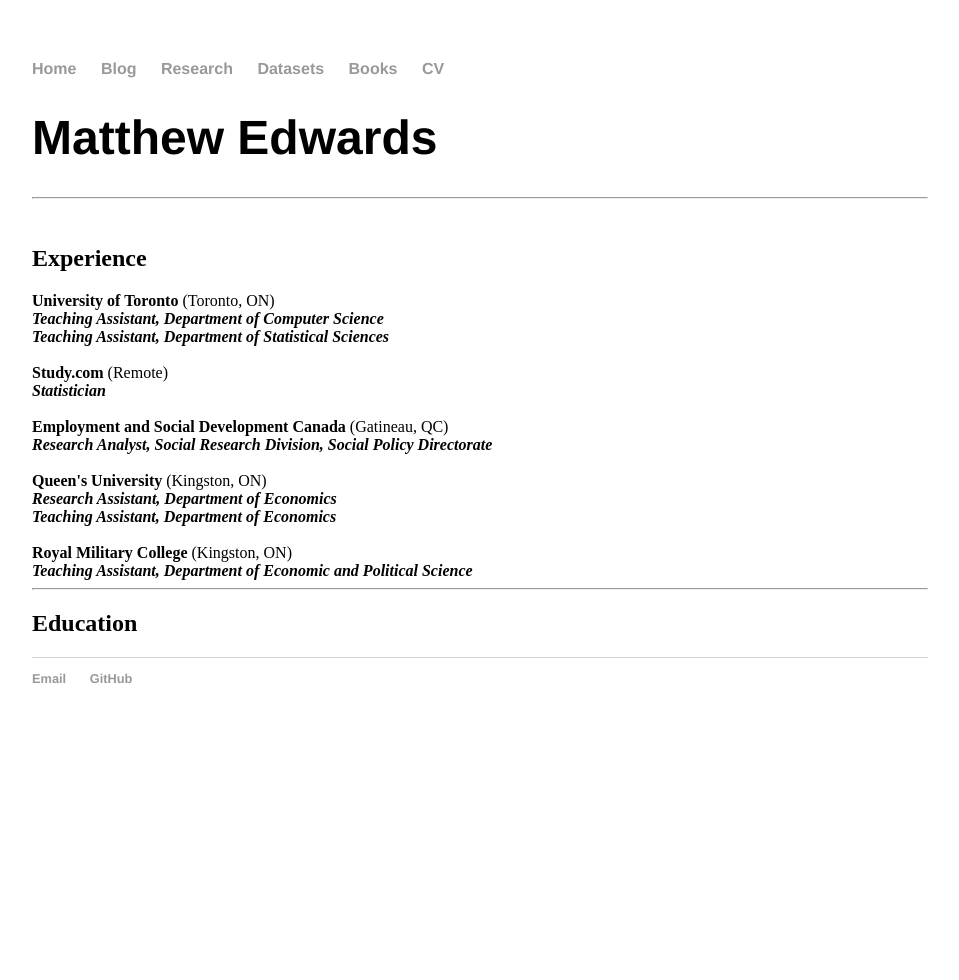
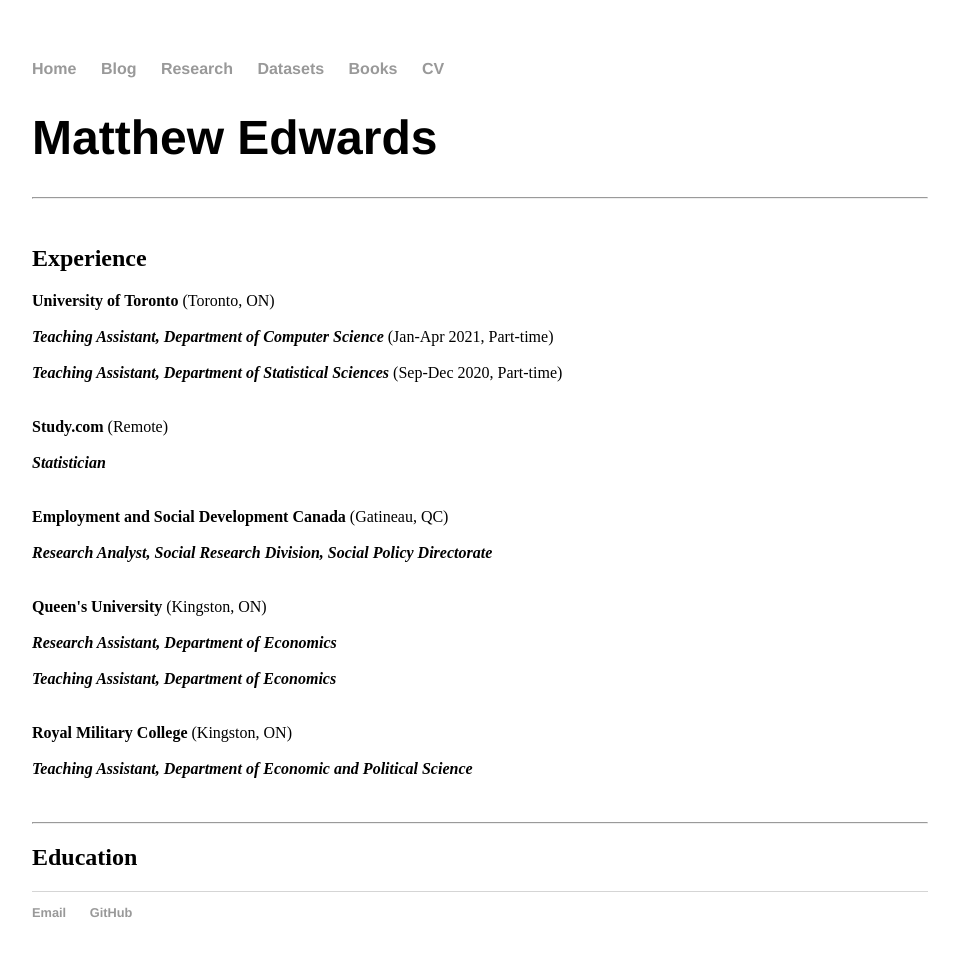
Before and after one commit to 12mre1/12mre1.github.io, a Jekyll site: the page built from cv/index.html, in a window 1280 px wide. Shown: the whole page, without its empty margins (160-1119 px from the left). Built offline with Jekyll 4.4.1, drawn with Linux system fonts in a browser that asks for light colours; before the commit the page ends 900 px from its top, so only the background shows below that.

Commit message:
Update index.html

```diff
--- a/cv/index.html
+++ b/cv/index.html
@@ -7,32 +7,39 @@
 <hr> </br>
 <h2><b>Experience</b></h2>
 
-<b>University of Toronto</b> (Toronto, ON) </br>
-<b><i>Teaching Assistant, Department of Computer Science</i></b> </br>
+<b>University of Toronto</b> (Toronto, ON) </br> </br>
 
-<b><i>Teaching Assistant, Department of Statistical Sciences</i></b> </br>
+<b><i>Teaching Assistant, Department of Computer Science </i></b> (Jan-Apr 2021, Part-time) </br> </br>
+
+<b><i>Teaching Assistant, Department of Statistical Sciences</i></b> (Sep-Dec 2020, Part-time)</br> </br>
 
 </br>
 
-<b>Study.com</b> (Remote)</br>
-<b><i>Statistician</i></b> </br>
+<b>Study.com</b> (Remote)</br> </br>
+
+<b><i>Statistician</i></b> </br> </br>
 
 </br>
 
-<b>Employment and Social Development Canada</b> (Gatineau, QC)</br>
-<b><i>Research Analyst, Social Research Division, Social Policy Directorate</i></b> </br>
+<b>Employment and Social Development Canada</b> (Gatineau, QC)</br> </br>
+
+<b><i>Research Analyst, Social Research Division, Social Policy Directorate</i></b> </br> </br>
 
 </br>
 
-<b>Queen's University</b> (Kingston, ON)</br>
-<b><i>Research Assistant, Department of Economics</i></b> </br>
+<b>Queen's University</b> (Kingston, ON)</br> </br>
 
-<b><i>Teaching Assistant, Department of Economics</i></b> </br>
+<b><i>Research Assistant, Department of Economics</i></b> </br> </br>
+
+<b><i>Teaching Assistant, Department of Economics</i></b> </br> </br>
 
 </br>
 
-<b>Royal Military College</b> (Kingston, ON)</br>
-<b><i>Teaching Assistant, Department of Economic and Political Science</i></b> </br>
+<b>Royal Military College</b> (Kingston, ON)</br> </br>
+
+<b><i>Teaching Assistant, Department of Economic and Political Science</i></b> </br> </br>
+
+</br>
 
 <hr>
 <h2><b>Education</b></h2>
```
